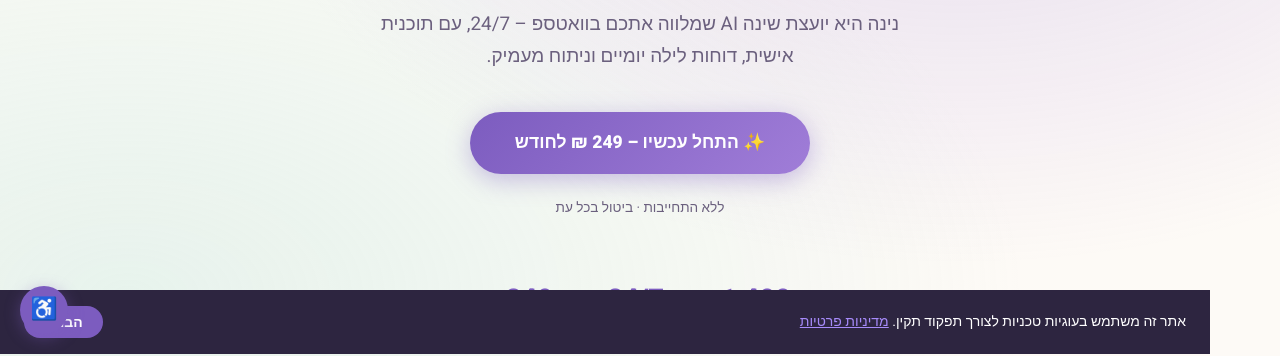
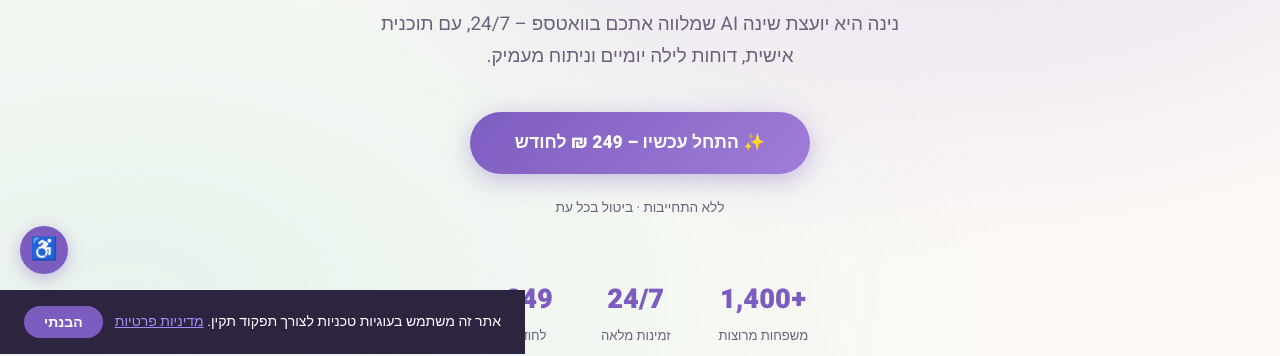
Before and after one commit to Ninasleep28/nina-sleep, a website: page index.html in a window 1280 px wide. Shown: the part 446-802 px from the top of the page. Drawn offline with nearby package versions, Linux system fonts and the light colour scheme; no server answers.

```diff
--- a/index.html
+++ b/index.html
@@ -109,7 +109,7 @@
 
     /* אייקון נגישות */
     .accessibility-btn {
-      position: fixed; bottom: 20px; left: 20px; z-index: 9999;
+      position: fixed; bottom: 80px; left: 20px; z-index: 9999;
       width: 48px; height: 48px; border-radius: 50%;
       background: var(--purple); color: white;
       border: none; cursor: pointer; font-size: 22px;
@@ -122,7 +122,7 @@
 
     /* בנר עוגיות */
     .cookie-banner {
-      position: fixed; bottom: 0; right: 70px; left: 0; z-index: 9998;
+      position: fixed; bottom: 0; left: 0; z-index: 9998;
       background: #2d2540; color: white;
       padding: 16px 24px; display: flex;
       align-items: center; justify-content: space-between;
```
